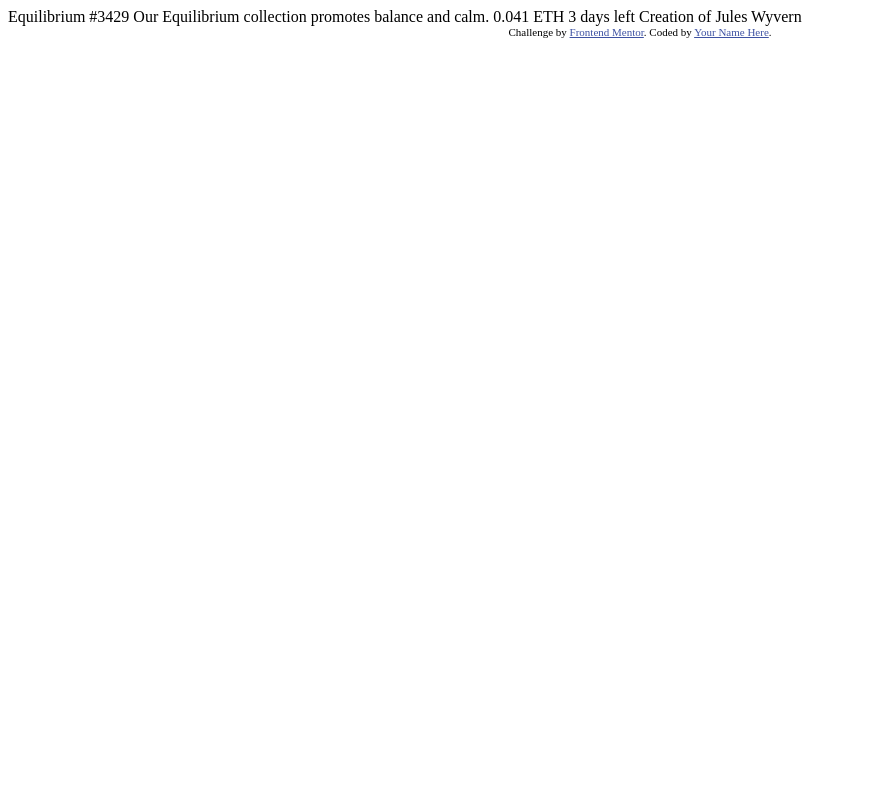
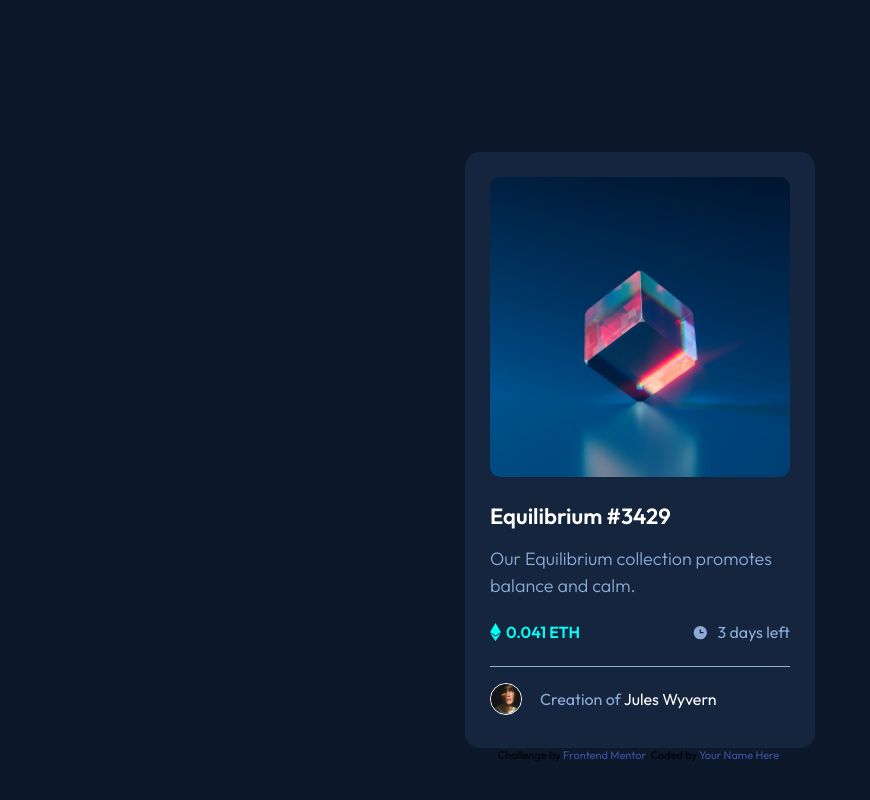
Before and after one commit to SasaVatic/nft-preview-card-component, a plain HTML site: page index.html in a window 1280 px wide. Shown: the whole page, without its empty margins (0-870 px from the left). Drawn offline with Linux system fonts and the light colour scheme.

Commit message:
challenge completed

```diff
--- a/index.html
+++ b/index.html
@@ -26,8 +26,30 @@
     </style>
   </head>
   <body>
-    Equilibrium #3429 Our Equilibrium collection promotes balance and calm.
-    0.041 ETH 3 days left Creation of Jules Wyvern
+    <div class="card">
+      <div class="card__img">
+        <img src="./images/image-equilibrium.jpg" alt="" />
+        <a href="#">
+          <img src="./images/icon-view.svg" alt="" />
+        </a>
+      </div>
+      <h3 class="card__title fw-600"><a href="#">Equilibrium #3429</a></h3>
+      <p class="card__text fw-300">
+        Our Equilibrium collection promotes balance and calm.
+      </p>
+      <div class="card__stats">
+        <p class="fw-600">
+          <img src="./images/icon-ethereum.svg" alt="" /> 0.041 ETH
+        </p>
+        <p class="fw-400">
+          <img src="./images/icon-clock.svg" alt="" /> 3 days left
+        </p>
+      </div>
+      <div class="card__author">
+        <img src="./images/image-avatar.png" alt="" />
+        <p class="fw-400">Creation of <a href="#">Jules Wyvern</a></p>
+      </div>
+    </div>
 
     <div class="attribution">
       Challenge by
--- a/style.css
+++ b/style.css
@@ -1 +1,206 @@
-@import url('https://fonts.googleapis.com/css2?family=Inter:wght@400;700;800&family=Nunito:wght@600&family=Outfit:wght@300;400;600&display=swap');
+@import url('https://fonts.googleapis.com/css2?family=Outfit:wght@300;400;600&display=swap');
+
+:root {
+  --clr-soft-blue: hsl(215, 50%, 70%);
+  --clr-cyan: hsl(178, 100%, 50%);
+  --clr-cyan-rgb: 0, 255, 247;
+  --clr-very-dark-blue-300: hsl(217, 54%, 11%);
+  --clr-very-dark-blue-200: hsl(216, 50%, 16%);
+  --clr-very-dark-blue-100: hsl(215, 32%, 27%);
+  --clr-white: hsl(0, 0%, 100%);
+
+  --fs-base: 1.125rem;
+
+  --fw-light: 300;
+  --fw-regular: 400;
+  --fw-semibold: 600;
+}
+
+* {
+  padding: 0;
+  margin: 0;
+  box-sizing: border-box;
+}
+
+a {
+  text-decoration: none;
+}
+
+.fw-300 {
+  font-weight: var(--fw-light);
+}
+
+.fw-400 {
+  font-weight: var(--fw-regular);
+}
+
+.fw-600 {
+  font-weight: var(--fw-semibold);
+}
+
+body {
+  font-family: 'Outfit', sans-serif;
+  background-color: var(--clr-very-dark-blue-300);
+  padding: 3.875rem 1.4375rem;
+}
+
+@media (min-width: 1024px) {
+  body {
+    padding: 9.5rem 1.4375rem;
+    font-size: var(--fs-base);
+  }
+}
+
+.card {
+  background-color: var(--clr-very-dark-blue-200);
+  padding: 1.5625rem;
+  border-radius: 15px;
+  max-width: 21.875rem;
+  margin-inline: auto;
+}
+
+@media (min-width: 1024px) {
+  .card {
+    padding: 1.5625rem 1.5625rem 2.0625rem 1.5625rem;
+  }
+}
+
+.card__img {
+  position: relative;
+  border-radius: 10px;
+  overflow: hidden;
+}
+
+.card__img > a {
+  position: absolute;
+  width: 100%;
+  height: 100%;
+  display: flex;
+  justify-content: center;
+  align-items: center;
+  top: 50%;
+  left: 50%;
+  background-color: rgba(var(--clr-cyan-rgb), 0.4);
+  transform: translate(-50%, -50%);
+  cursor: pointer;
+  opacity: 0;
+  transition: opacity 0.3s ease;
+}
+
+.card__img > a:hover {
+  opacity: 1;
+}
+
+.card__img > img {
+  display: block;
+  width: 100%;
+}
+
+.card__title {
+  margin-block-start: 1.375rem;
+  font-size: 1.375rem;
+}
+
+@media (min-width: 1024px) {
+  .card__title {
+    margin-block-start: 1.5625rem;
+  }
+}
+
+.card__title > a {
+  color: var(--clr-white);
+  transition: color 0.3s ease;
+}
+
+.card__title > a:hover {
+  color: var(--clr-cyan);
+}
+
+.card__text {
+  color: var(--clr-soft-blue);
+  margin-block-start: 0.625rem;
+  line-height: 1.7;
+}
+
+@media (min-width: 1024px) {
+  .card__text {
+    margin-block-start: 0.9375rem;
+    line-height: 1.5;
+  }
+}
+
+.card__stats {
+  display: flex;
+  flex-wrap: wrap;
+  gap: 1.125rem;
+  justify-content: space-between;
+  margin-block-start: 0.9375rem;
+  margin-block-end: 1rem;
+}
+
+@media (min-width: 1024px) {
+  .card__stats {
+    font-size: 1rem;
+    margin-block-start: 1.4375rem;
+    margin-block-end: 1.5rem;
+  }
+}
+
+.card__stats > p {
+  display: inline-flex;
+  align-items: center;
+  gap: 5px;
+  color: var(--clr-soft-blue);
+}
+
+.card__stats > p:first-child {
+  color: var(--clr-cyan);
+}
+
+@media (min-width: 1024px) {
+  .card__stats > p:nth-child(2) {
+    gap: 0.5625rem;
+  }
+}
+
+.card__author {
+  position: relative;
+  display: flex;
+  flex-wrap: wrap;
+  align-items: center;
+  gap: 1.125rem;
+  padding-block-start: 1.0625rem;
+  color: var(--clr-soft-blue);
+  font-size: 0.95rem;
+}
+
+@media (min-width: 1024px) {
+  .card__author {
+    font-size: 1rem;
+  }
+}
+
+.card__author::before {
+  content: '';
+  position: absolute;
+  top: 0;
+  left: 0;
+  width: 100%;
+  height: 1px;
+  background-color: var(--clr-soft-blue);
+}
+
+.card__author > p > a {
+  color: var(--clr-white);
+  transition: color 0.3s ease;
+}
+
+.card__author > p > a:hover {
+  color: var(--clr-cyan);
+}
+
+.card__author > img {
+  max-width: 2rem;
+  border: 1px solid var(--clr-white);
+  border-radius: 50%;
+}
```
